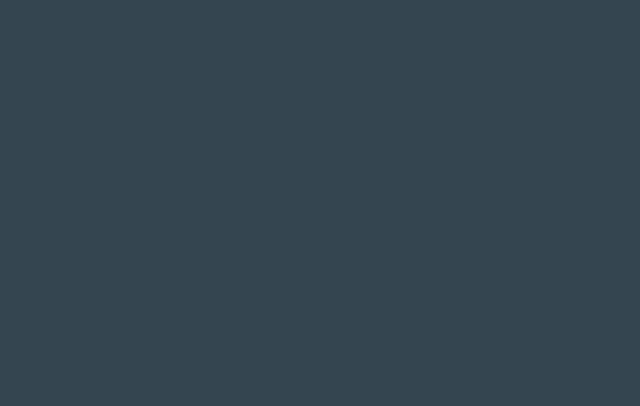
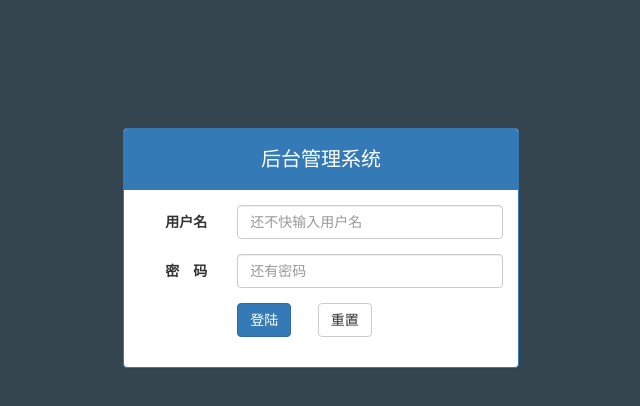
Before and after one commit to haosuzi/first-bleed, a plain HTML site: page login.html in a window 1280 px wide. Shown: the whole page, without its empty margins (319-959 px from the left). Drawn offline with Linux system fonts and the light colour scheme.

Commit message:
登陆静态网页

```diff
--- a/css/comment.css
+++ b/css/comment.css
@@ -3,3 +3,12 @@
     width: 100%;
     background: #344550;
 }
+.le-body .container .panel h3 {
+    height: 40px;
+    line-height: 40px;
+    text-align: center;
+    font-size: 20px;
+}
+.container {
+    margin-top:10%;
+}
--- a/login.html
+++ b/login.html
@@ -1,18 +1,89 @@
 <!DOCTYPE html>
 <html lang="en">
+
 <head>
     <meta charset="UTF-8">
     <meta name="viewport" content="width=device-width, initial-scale=1.0">
     <meta http-equiv="X-UA-Compatible" content="ie=edge">
     <title>乐淘</title>
     <link rel="stylesheet" href="./lib/bootstrap/css/bootstrap.css">
+    <link rel="stylesheet" href="./lib/bootstrap-validator/css/bootstrapValidator.css">
     <link rel="stylesheet" href="./css/comment.css">
 </head>
+
 <body class="le-body">
+    <div class="container col-sm-4 col-sm-offset-4">
+        <div class="panel panel-primary">
+            <div class="panel-heading">
+                <h3 class="panel-title">后台管理系统</h3>
+            </div>
+            <div class="panel-body">
+                <form class="form-horizontal" id="form">
+                    <div class="form-group">
+                        <label for="username" class="col-sm-3 control-label">用户名</label>
+                        <div class="col-sm-9">
+                            <input type="email" class="form-control" id="username" placeholder="还不快输入用户名">
+                        </div>
+                    </div>
+                    <div class="form-group">
+                        <label for="password" class="col-sm-3 control-label">密　码</label>
+                        <div class="col-sm-9">
+                            <input type="password" class="form-control" id="password" placeholder="还有密码">
+                        </div>
+                    </div>
+                    <div class="form-group">
+                        <div class="col-sm-offset-3 col-sm-5">
+                            <button type="submit" class="btn btn-primary pull-left">登陆</button>
+                            <button type="submit" class="btn btn-default pull-right">重置</button>
+
+                        </div>
+                    </div>
+                </form>
+            </div>
+        </div>
+    </div>
 
 
     <script src="./lib/jquery/jquery.js"></script>
     <script src="./lib/bootstrap/js/bootstrap.js"></script>
+    <script src="./lib/bootstrap-validator/js/bootstrapValidator.js"></script>
+    <script>
+        $(function () {
+            $('#form').bootstrapValidator({
+                // feedbackIcons: {
+                //     valid: 'glyphicon glyphicon-ok',
+                //     invalid: 'glyphicon glyphicon-remove',
+                //     validating: 'glyphicon glyphicon-refresh'
+                // },
+                fields: {
+                    username: {
+                        validators: {
+                            notEmpty: {
+                                message: '用户名不能为空'
+                            },
+                            stringLength: {
+                                min: 2,
+                                max: 6,
+                                message: '用户名长度必须在2到6位之间'
+                            }
+                        }
+                    },
+                    password: {
+                        validators: {
+                            notEmpty: {
+                                message: '密码不能为空'
+                            },
+                            stringLength: {
+                                min: 6,
+                                max: 12,
+                                message: '密码长度必须在6到12位之间'
+                            }
+                        }
+                    }
+                }
+            });
+        });
+    </script>
+</body>
 
-</body>
 </html>
```
